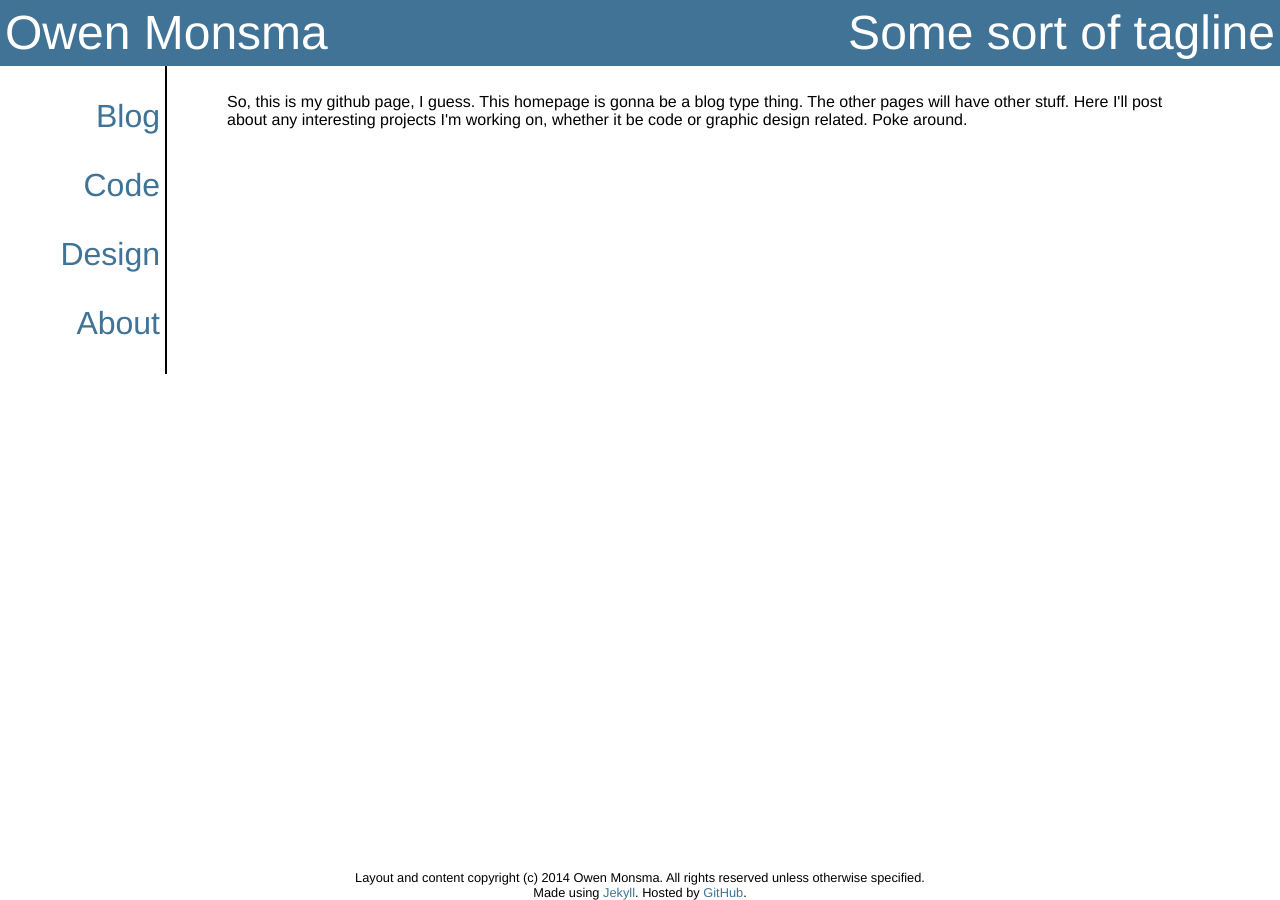
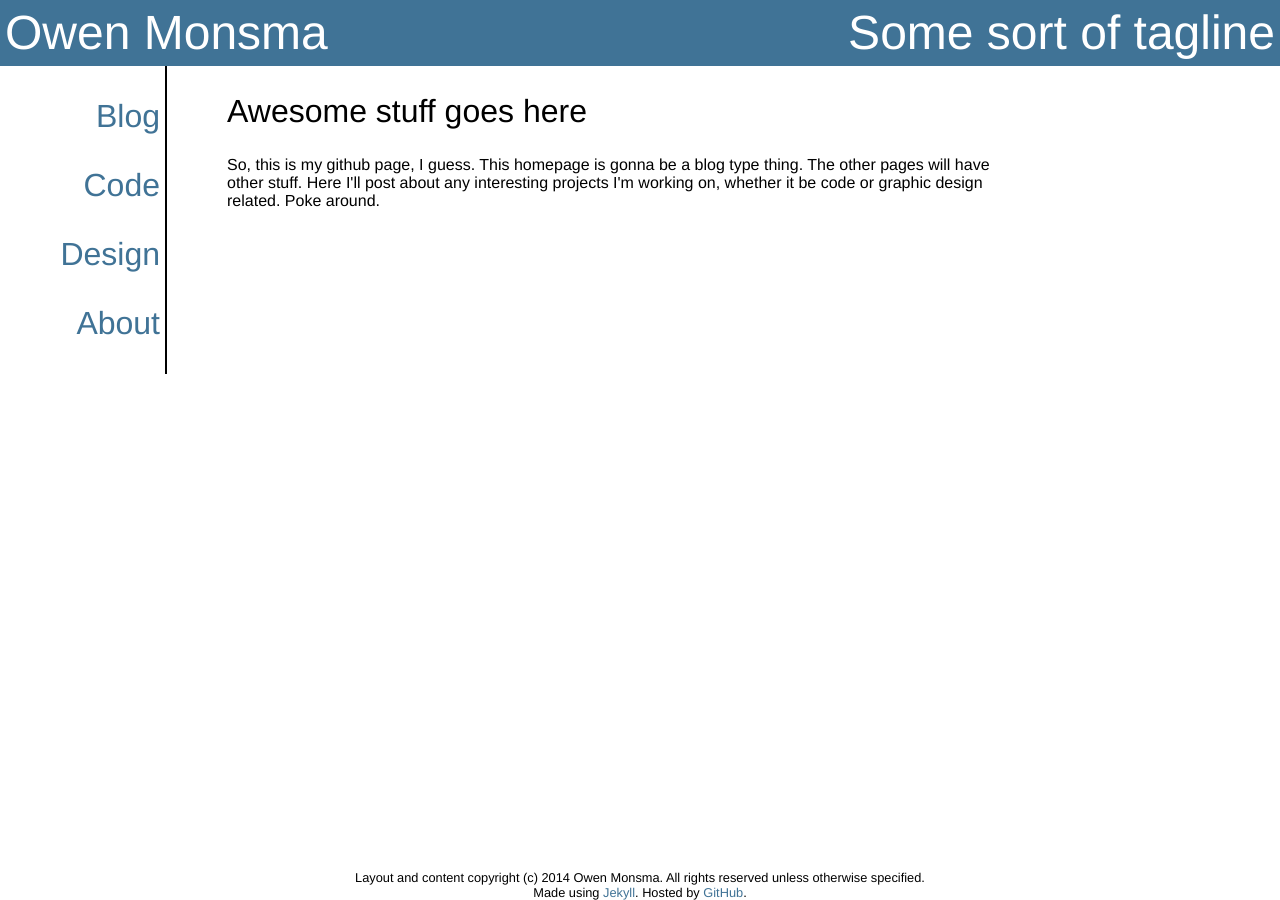
Before and after one commit to darkfire613/darkfire613.github.io, a Jekyll site: the page built from index.html, in a window 1280 px wide. Built offline with Jekyll 4.4.1, drawn with Linux system fonts in a browser that asks for light colours.

Commit message:
fixing small things

```diff
--- a/_layouts/page.html
+++ b/_layouts/page.html
@@ -2,6 +2,6 @@
 layout: home
 ---
 <article>
-  <h2 class="title">{{ header }}</h2>
+  <h2 class="title">{{ page.header }}</h2>
   <p>{{ content }}</p>
 </article>
--- a/css/main.css
+++ b/css/main.css
@@ -75,11 +75,11 @@ nav a:link, nav a:visited{
 }
 
 article{
-  max-width: 60em;
-  min-width: 30em;
+  width: 50em;
 }
 
 article p{
+  margin: 0 auto;
   font-size: 1em;
   font-weight: normal;
 }
```
